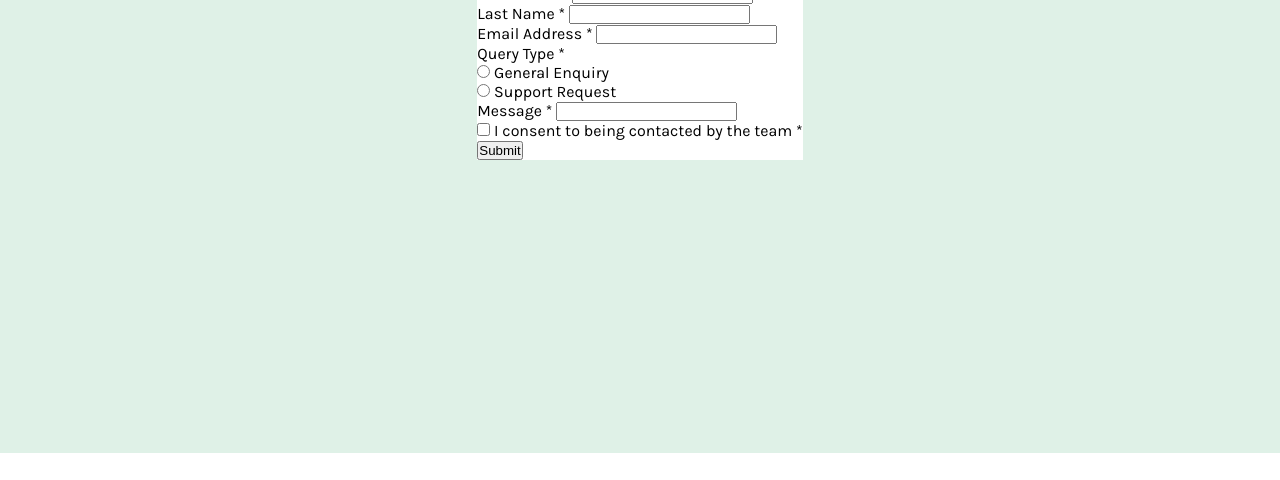
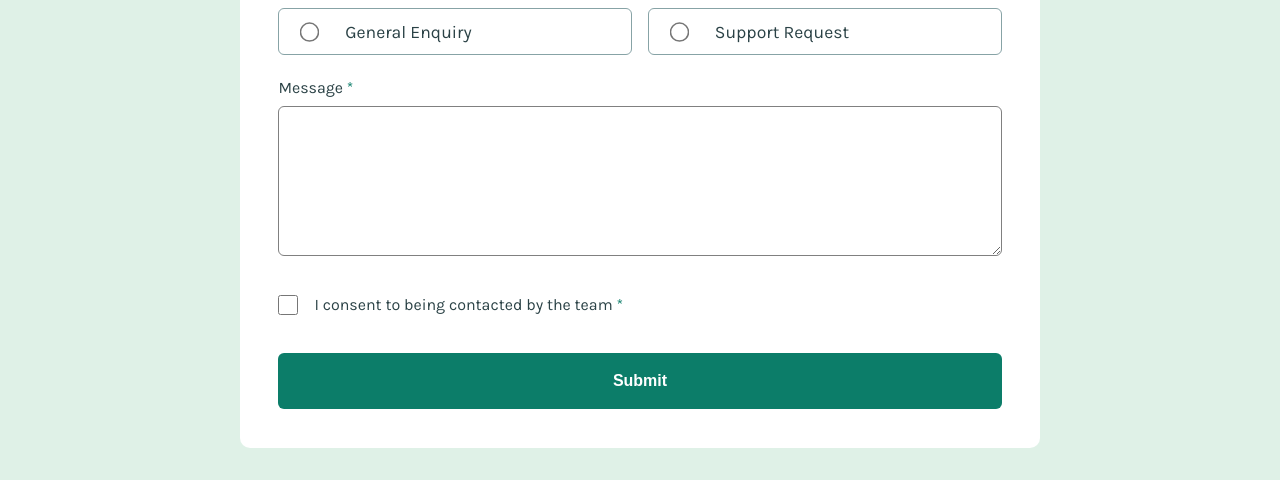
Before and after one commit to kylepunta/contact-form, a plain HTML site: page index.html in a window 1280 px wide. Shown: the part 347-827 px from the top of the page. Before the commit the page ends 800 px from the top, so only its background shows below. Drawn offline with Linux system fonts and the light colour scheme.

Commit message:
Added class names to each section in the form; applied styling to the form elements

```diff
--- a/index.html
+++ b/index.html
@@ -22,40 +22,42 @@
     <div class="form-container">
       <form action="">
         <h1>Contact Us</h1>
-        <div>
+        <div class="text-field">
           <label for="firstName">First Name <span>*</span></label>
           <input type="text" name="firstName" id="firstName" required />
         </div>
-        <div>
+        <div class="text-field">
           <label for="lastName">Last Name <span>*</span></label>
           <input type="text" name="lastName" id="lastName" required />
         </div>
-        <div>
+        <div class="text-field email">
           <label for="email">Email Address <span>*</span></label>
           <input type="email" name="email" id="email" required />
         </div>
-        <div>
+        <div class="radio-section">
           <label for="queryType">Query Type <span>*</span></label>
-          <div>
-            <input type="radio" name="queryType" id="queryType" />
-            <label for="generalEnquiry">General Enquiry</label>
-          </div>
-          <div>
-            <input type="radio" name="queryType" id="queryType" />
-            <label for="supportRequest">Support Request</label>
+          <div class="radio-fields">
+            <div class="radio-field">
+              <input type="radio" name="queryType" id="enquiry" />
+              <label for="enquiry">General Enquiry</label>
+            </div>
+            <div class="radio-field">
+              <input type="radio" name="queryType" id="support" />
+              <label for="support">Support Request</label>
+            </div>
           </div>
         </div>
-        <div>
+        <div class="text-field message">
           <label for="message">Message <span>*</span></label>
-          <input type="text" name="message" id="message" required />
+          <textarea name="message" id="message"></textarea>
         </div>
-        <div>
+        <div class="check-field">
           <input type="checkbox" name="consent" id="consent" />
           <label for="consent"
             >I consent to being contacted by the team <span>*</span></label
           >
         </div>
-        <input type="submit" value="Submit" />
+        <input type="submit" value="Submit" id="submitBtn" />
       </form>
     </div>
     <!-- <div class="attribution">
--- a/styles.css
+++ b/styles.css
@@ -6,16 +6,13 @@
   padding: 0;
 }
 
-html,
-body {
-  height: 100%;
-}
-
 body {
   font-family: "Karla", sans-serif;
+  min-height: 100vh;
 }
 
 .form-container {
+  min-height: 100vh;
   height: 100%;
   display: grid;
   place-items: center;
@@ -23,5 +20,174 @@ body {
 }
 
 form {
+  padding: 1.4rem;
   background-color: white;
+  display: grid;
+  gap: 1.4rem;
+  color: hsl(187, 24%, 22%);
+  border-radius: 10px;
+  margin: 2rem 1rem;
 }
+
+.text-field {
+  display: flex;
+  flex-direction: column;
+  gap: 0.6rem;
+}
+
+h1 {
+  color: hsl(187, 24%, 22%);
+}
+
+span {
+  color: hsl(169, 82%, 27%);
+}
+
+.text-field input,
+textarea {
+  border: 1px solid gray;
+  padding: 0.8rem;
+  border-radius: 6px;
+  font-size: 1rem;
+}
+
+.radio-field {
+  display: flex;
+  border: 1px solid hsl(186, 15%, 59%);
+  border-radius: 6px;
+  font-size: 1rem;
+  gap: 1rem;
+  padding-left: 1.5rem;
+  font-size: 1.1rem;
+  font-weight: 400;
+}
+
+.radio-field > label {
+  height: 100%;
+  width: 100%;
+}
+
+.radio-field input,
+.radio-field label {
+  padding: 0.8rem;
+}
+
+.radio-field > label:hover {
+  cursor: pointer;
+}
+
+.radio-field:has(input:checked) {
+  background-color: hsl(148, 38%, 91%);
+}
+
+.radio-section {
+  display: flex;
+  flex-direction: column;
+  gap: 0.8rem;
+}
+
+.radio-fields {
+  display: flex;
+  flex-direction: column;
+  gap: 1rem;
+}
+
+#submitBtn {
+  background-color: hsl(169, 82%, 27%);
+  color: white;
+  padding: 1.2rem 0.8rem;
+  border-radius: 6px;
+  font-size: 1rem;
+  border: none;
+  font-weight: 600;
+}
+
+textarea {
+  min-height: 250px;
+}
+
+#enquiry,
+#support {
+  transform: scale(1.5);
+  accent-color: hsl(169, 82%, 27%);
+}
+
+#enquiry:checked + label #support:checked + label {
+  background-color: hsl(186, 15%, 59%);
+}
+
+#consent {
+  border: 1px solid hsl(187, 24%, 22%);
+  border-radius: 0;
+  height: 20px;
+  width: 20px;
+  display: flex;
+  align-items: center;
+  justify-content: center;
+  accent-color: hsl(169, 82%, 27%);
+}
+
+.check-field {
+  display: flex;
+  gap: 1rem;
+  align-items: center;
+  margin-block: 1rem;
+}
+
+#enquiry,
+#support:hover,
+#consent:hover,
+#submitBtn:hover {
+  cursor: pointer;
+}
+
+#submitBtn:hover {
+  background-color: hsl(169deg 82.52% 15.96%);
+}
+
+input:focus,
+textarea:focus {
+  outline: none;
+  border: 2px solid hsl(169, 82%, 27%);
+}
+
+@media (min-width: 600px) {
+  form {
+    min-width: 600px;
+  }
+}
+
+@media (min-width: 1024px) {
+  form {
+    grid-template-columns: 1fr 1fr;
+    min-width: 800px;
+    padding: 2.4rem;
+  }
+  h1 {
+    grid-area: 1 / 1 / 2 / 3;
+  }
+  .text-field.email {
+    grid-area: 3 / 1 / 4 / 3;
+  }
+  .radio-section {
+    grid-area: 4 / 1 / 5 / 3;
+  }
+  .radio-field {
+    flex: 1;
+  }
+  .radio-fields {
+    flex-direction: row;
+  }
+  .text-field.message {
+    grid-area: 5 / 1 / 6 / 3;
+  }
+  .check-field {
+    grid-area: 6 / 1 / 7 / 3;
+  }
+  #submitBtn {
+    grid-area: 7 / 1 / 8 / 3;
+  }
+  textarea {
+    min-height: 150px;
+  }
+}
```
